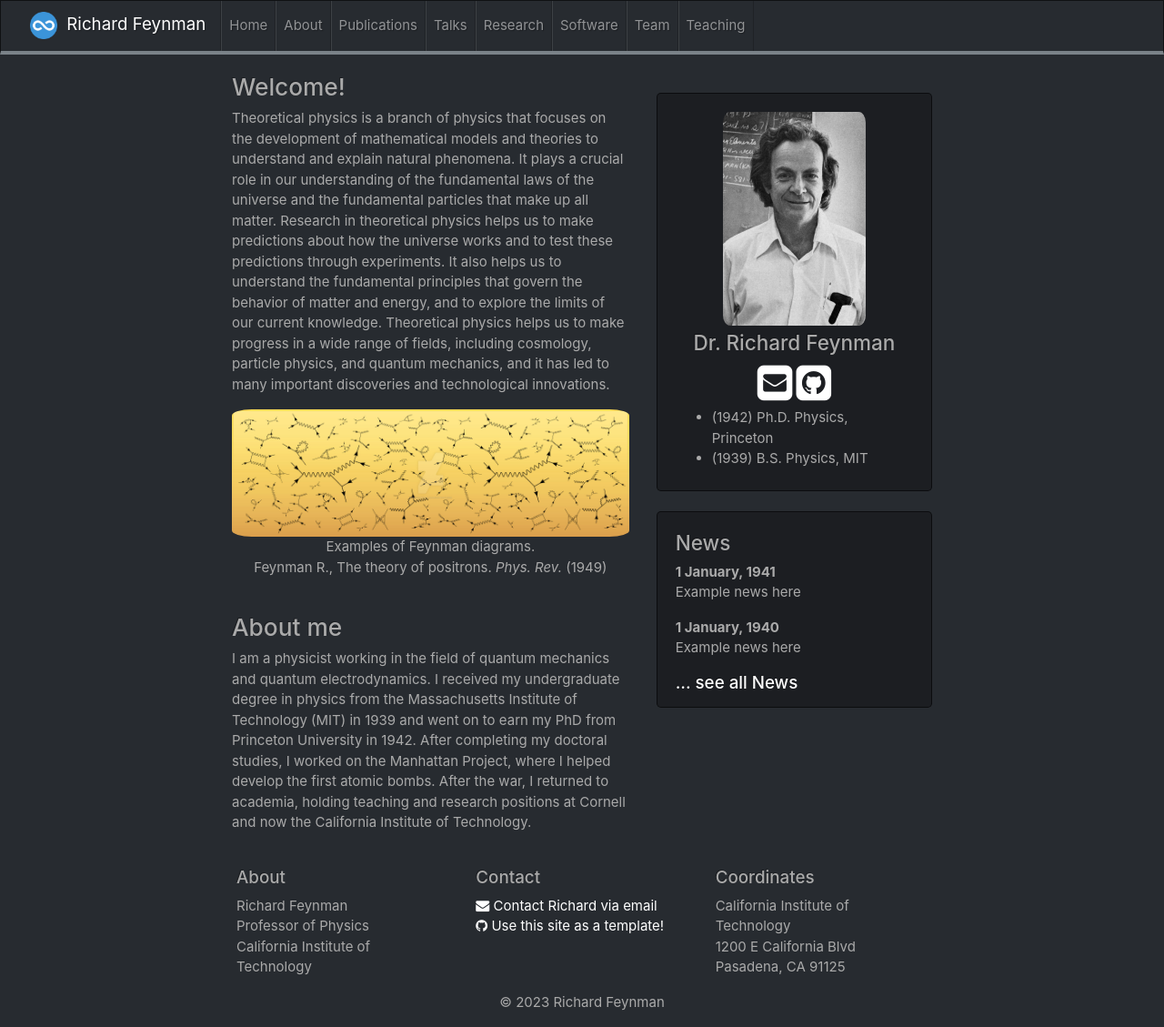
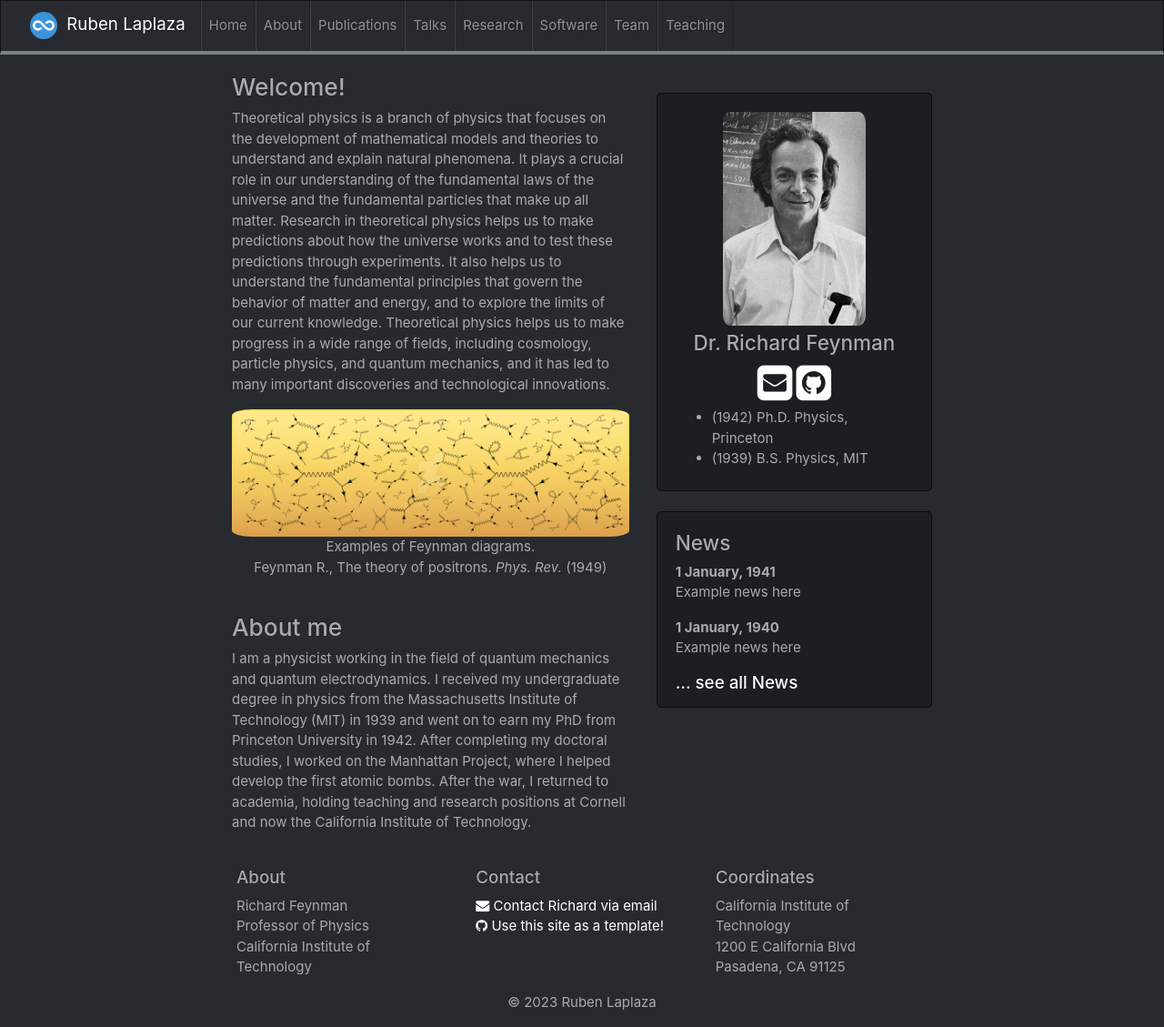
Before and after one commit to rlaplaza/rlaplaza.github.io, a Jekyll site: the page built from _pages/home.md, in a window 1280 px wide and 1129 px high. Shown: the whole window at 91% size. Built offline with Jekyll 4.4.1, drawn with Linux system fonts in a browser that asks for light colours; nearby versions of some CDN libraries; a style sheet for code colours, icons or effects is not loaded.

Commit message:
TRy again

```diff
--- a/_config.yml
+++ b/_config.yml
@@ -1,7 +1,7 @@
 # Site settings
-title: Richard Feynman
-email: richard@university.edu
-description: Academic webpage of Dr. Richard Feynman
+title: Ruben Laplaza
+email: rlaplaza@duck.com
+description: Academic webpage of Dr. Ruben Laplaza
 baseurl: ""
 url: ""
 
```
